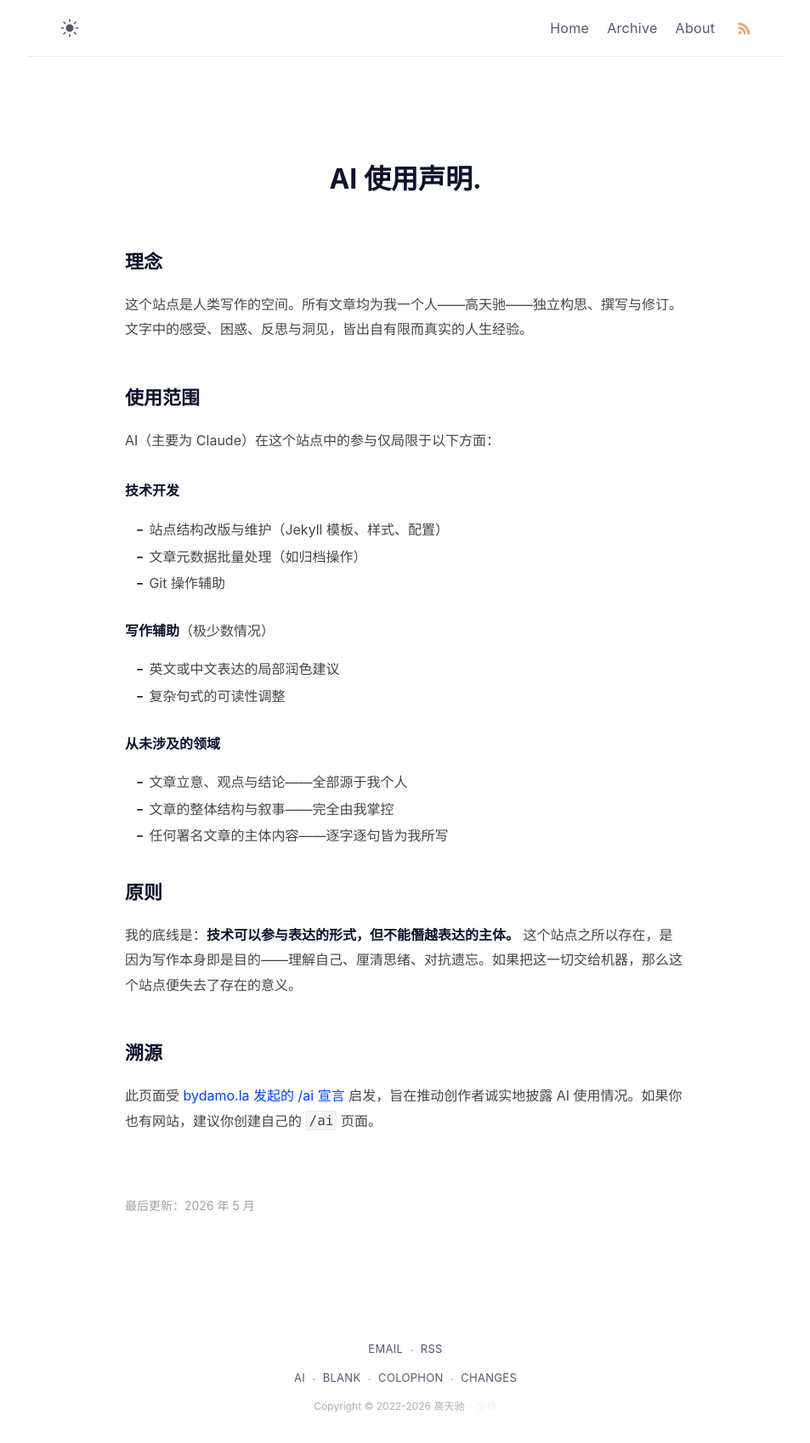
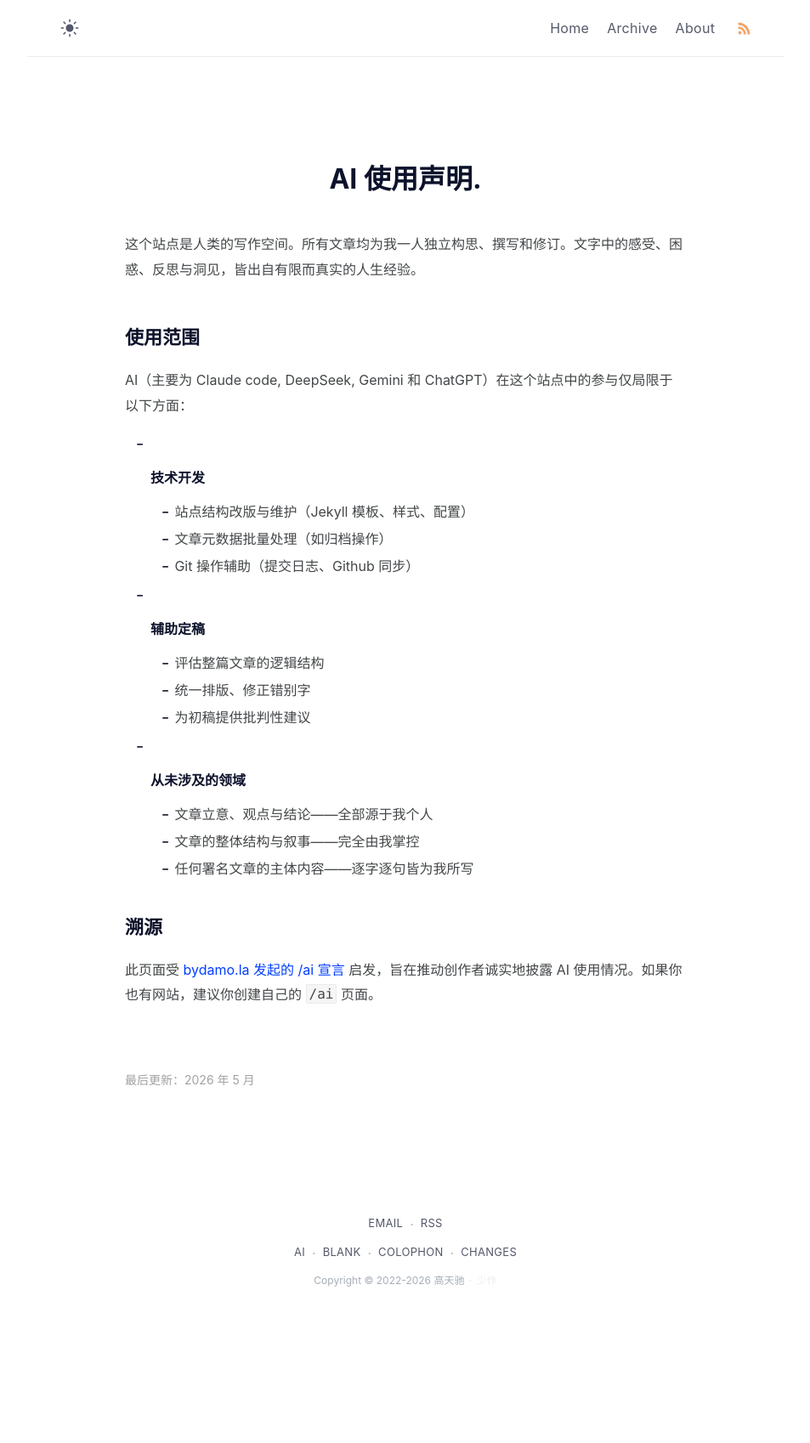
Before and after one commit to gaotianchi/gaotianchi.github.io, a Jekyll site: the page built from ai.md, in a window 1280 px wide. Shown: the whole page at 85% size, without its empty margins (163-1116 px from the left). Built offline with Jekyll 4.4.1, drawn with Linux system fonts in a browser that asks for light colours; after the commit the page ends 1550 px from its top, so only the background shows below that.

Commit message:
refine AI usage declaration for clarity and detail

```diff
--- a/ai.md
+++ b/ai.md
@@ -6,35 +6,31 @@ description: 这个网站如何使用人工智能。
 comments: false
 ---
 
-## 理念
+这个站点是人类的写作空间。所有文章均为我一人独立构思、撰写和修订。文字中的感受、困惑、反思与洞见，皆出自有限而真实的人生经验。
 
-这个站点是人类写作的空间。所有文章均为我一个人——高天驰——独立构思、撰写与修订。文字中的感受、困惑、反思与洞见，皆出自有限而真实的人生经验。
 
 ## 使用范围
 
-AI（主要为 Claude）在这个站点中的参与仅局限于以下方面：
+AI（主要为 Claude code, DeepSeek, Gemini 和 ChatGPT）在这个站点中的参与仅局限于以下方面：
 
-**技术开发**
-- 站点结构改版与维护（Jekyll 模板、样式、配置）
-- 文章元数据批量处理（如归档操作）
-- Git 操作辅助
+- **技术开发**
 
-**写作辅助**（极少数情况）
-- 英文或中文表达的局部润色建议
-- 复杂句式的可读性调整
+  - 站点结构改版与维护（Jekyll 模板、样式、配置）
+  - 文章元数据批量处理（如归档操作）
+  - Git 操作辅助（提交日志、Github 同步）
 
-**从未涉及的领域**
-- 文章立意、观点与结论——全部源于我个人
-- 文章的整体结构与叙事——完全由我掌控
-- 任何署名文章的主体内容——逐字逐句皆为我所写
+- **辅助定稿**
 
-## 原则
+  - 评估整篇文章的逻辑结构
+  - 统一排版、修正错别字
+  - 为初稿提供批判性建议
 
-{% capture quote %}
-人的思考不可外包。AI 可以打磨工具，但不能替代握工具的手。
-{% endcapture %}
+- **从未涉及的领域**
 
-我的底线是：**技术可以参与表达的形式，但不能僭越表达的主体。** 这个站点之所以存在，是因为写作本身即是目的——理解自己、厘清思绪、对抗遗忘。如果把这一切交给机器，那么这个站点便失去了存在的意义。
+  - 文章立意、观点与结论——全部源于我个人
+  - 文章的整体结构与叙事——完全由我掌控
+  - 任何署名文章的主体内容——逐字逐句皆为我所写
+
 
 ## 溯源
 
```
